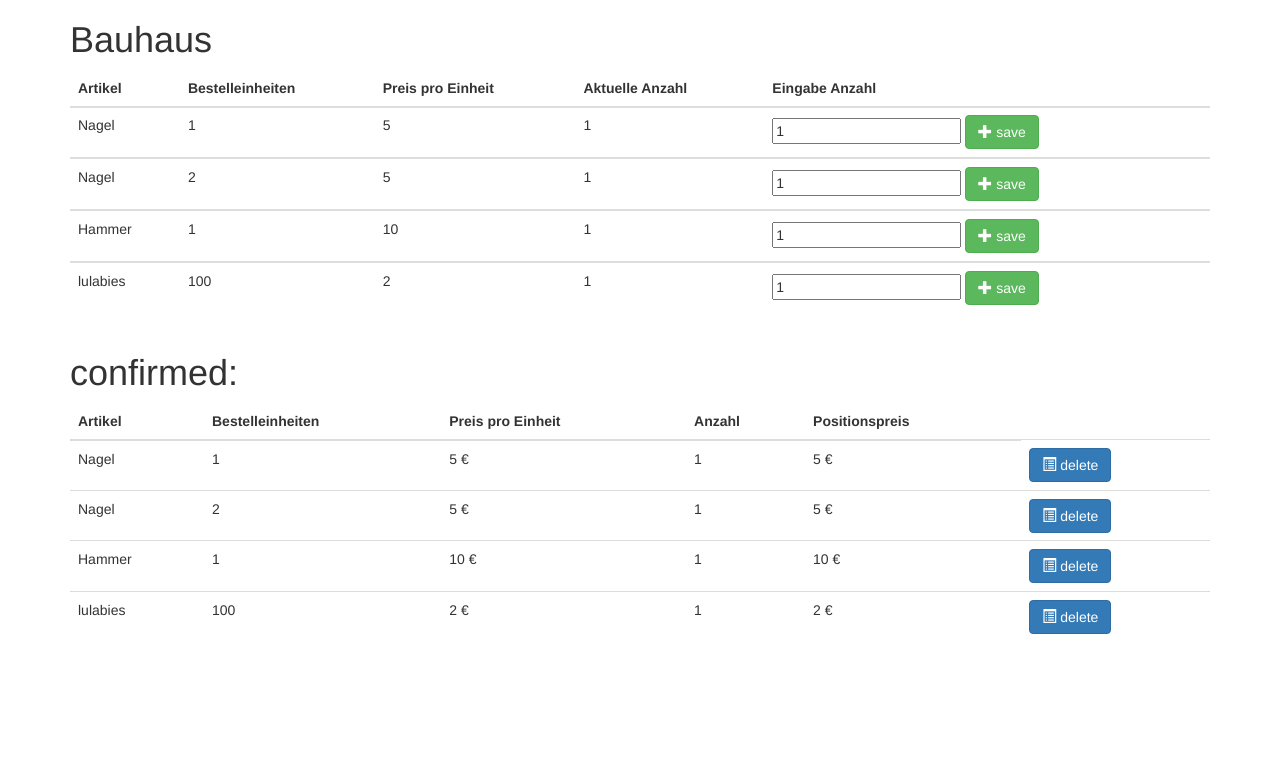
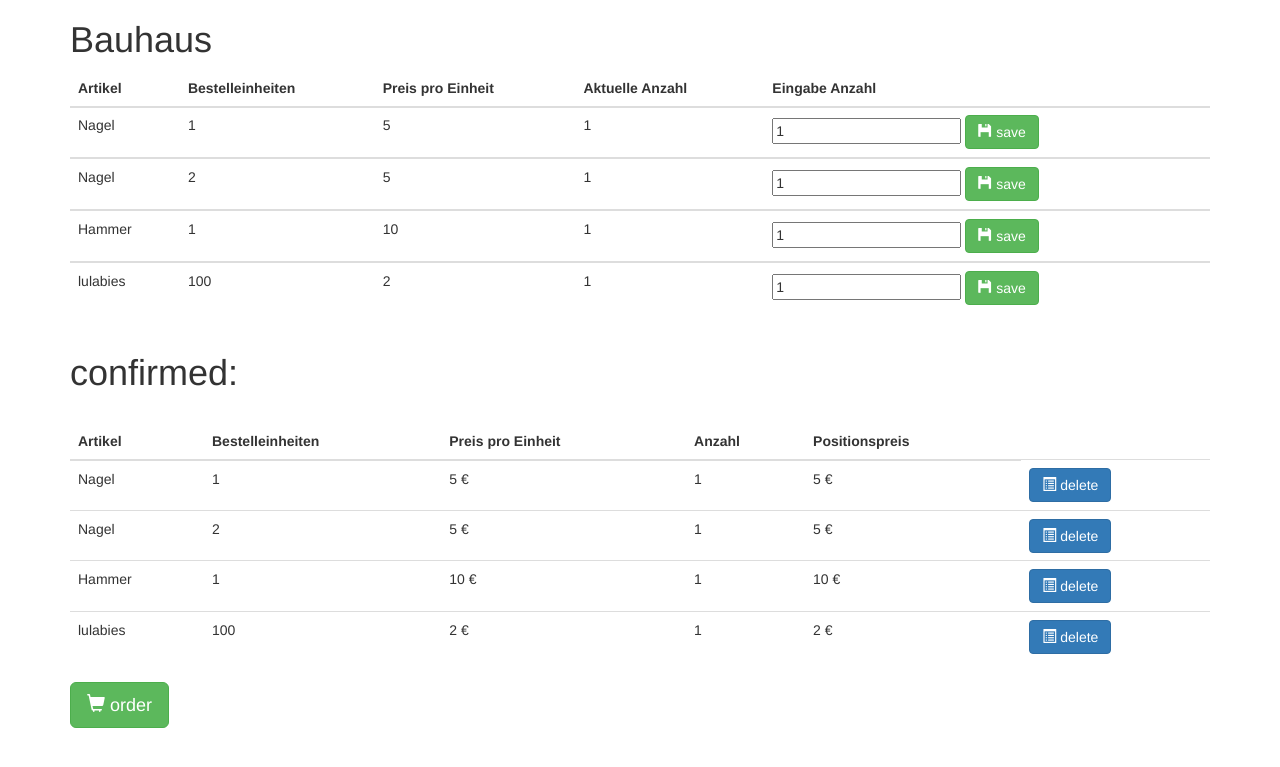
Before and after one commit to Val1dor/cbslogistic, a Django app: template warehouse/templates/getbucket.html in a window 1280 px wide. Shown: the top 767 px of the page. Run offline with Django 3.2, Linux system fonts and the light colour scheme; the template is opened without the code that fills it: values that come from a table or form of the project are taken from there, others are empty; data comes from the database, SQL or seed files in the repository; both versions use the stored data as it was after the commit; some libraries are stand-ins or nearby versions.

Commit message:
models order added

```diff
--- a/warehouse/models.py
+++ b/warehouse/models.py
@@ -53,12 +53,14 @@
     quantity = models.IntegerField(default=1)
     confirmed = models.BooleanField(default=False)
     ordered = models.BooleanField(default=False)
-    #article = models.ForeignKey(Article, on_delete=models.CASCADE)
-    #supplier = models.ForeignKey(Supplier, on_delete=models.CASCADE)
-    #number = models.CharField(max_length=200, default="XXX")
-    #date = models.DateTimeField(default=datetime.now)
 
     def __str__(self):
-        #return str(self.article) + str(': ____ordered from____: ') + str(self.supplier)
         return str(self.detail.id)
-        #return str('test')
+
+class Orders(models.Model):
+    id = models.AutoField(primary_key=True)
+    basket = models.ForeignKey(Orderbasket, on_delete=models.CASCADE)
+    ordernumber = models.CharField(unique=True)
+
+    def __str__(self):
+        return str(self.ordernumber)
--- a/warehouse/static/css/style.css
+++ b/warehouse/static/css/style.css
@@ -1,4 +1,4 @@
     body{
-        background-color: blue;
+        background-color: grey;
 
         }
--- a/warehouse/templates/getbucket.html
+++ b/warehouse/templates/getbucket.html
@@ -45,7 +45,7 @@
                     <input type="hidden" name="supplier" value="{{supplier.id}}" />
                     <input type="hidden" name="detail" value="{{basket}}" />
                     <button type="submit" class="btn btn-success" name= "savequantity" value="{{basket.id}}">
-                        <span class="glyphicon glyphicon-plus"></span> save
+                        <span class="glyphicon glyphicon-floppy-disk"></span> save
                     </button>
                 </form>
             </td>
@@ -99,7 +99,21 @@
             </td>
         <tr>
     {% endfor %}
+    <br>
+
+
+
+
     </tbody>
 </table>
+
+            <form action="/getbucket/" method="forms">
+        {%csrf_token%}
+            <!--<input type="hidden" name="supplier" value="{{supplier.id}}" />
+            <input type="hidden" name="detail" value="{{basket}}" />-->
+            <button type="submit" class="btn btn-success btn-lg" name="cart" value="{{basket.id}}">
+                <span class="glyphicon glyphicon-shopping-cart"></span> order
+            </button>
+        </form>
 </body>
 </html>
```
Also changed, not shown: warehouse/templates/inquery.html (+4 -4 lines), db.sqlite3.
